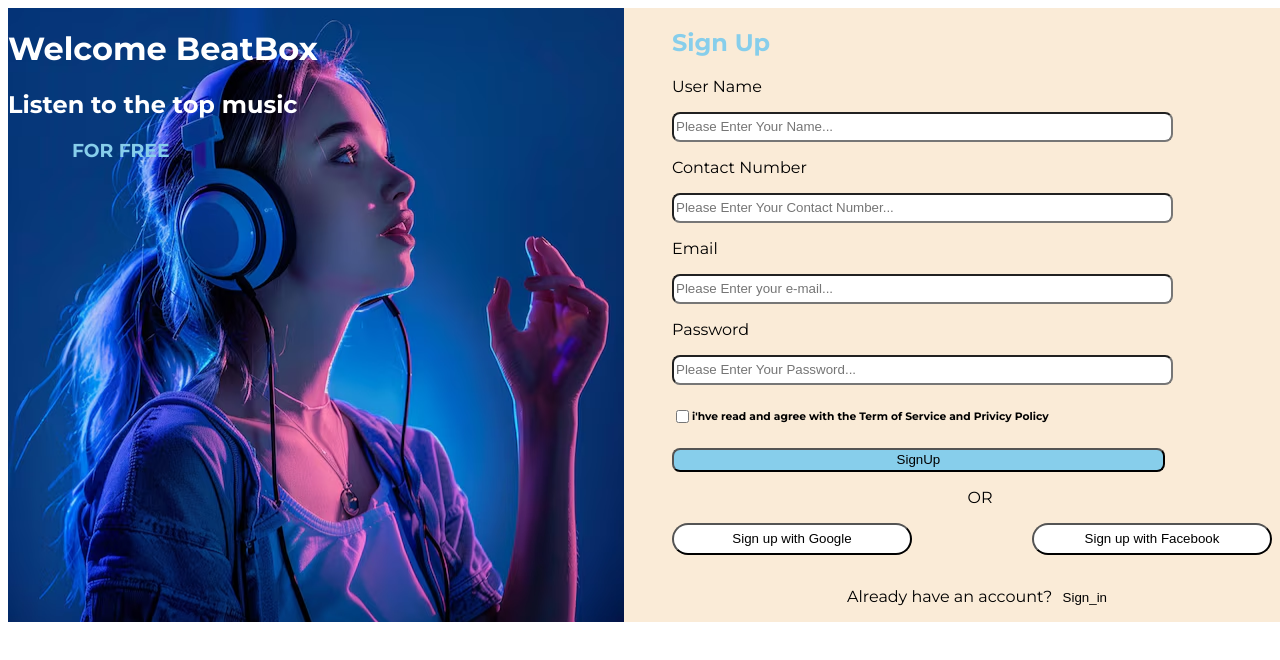
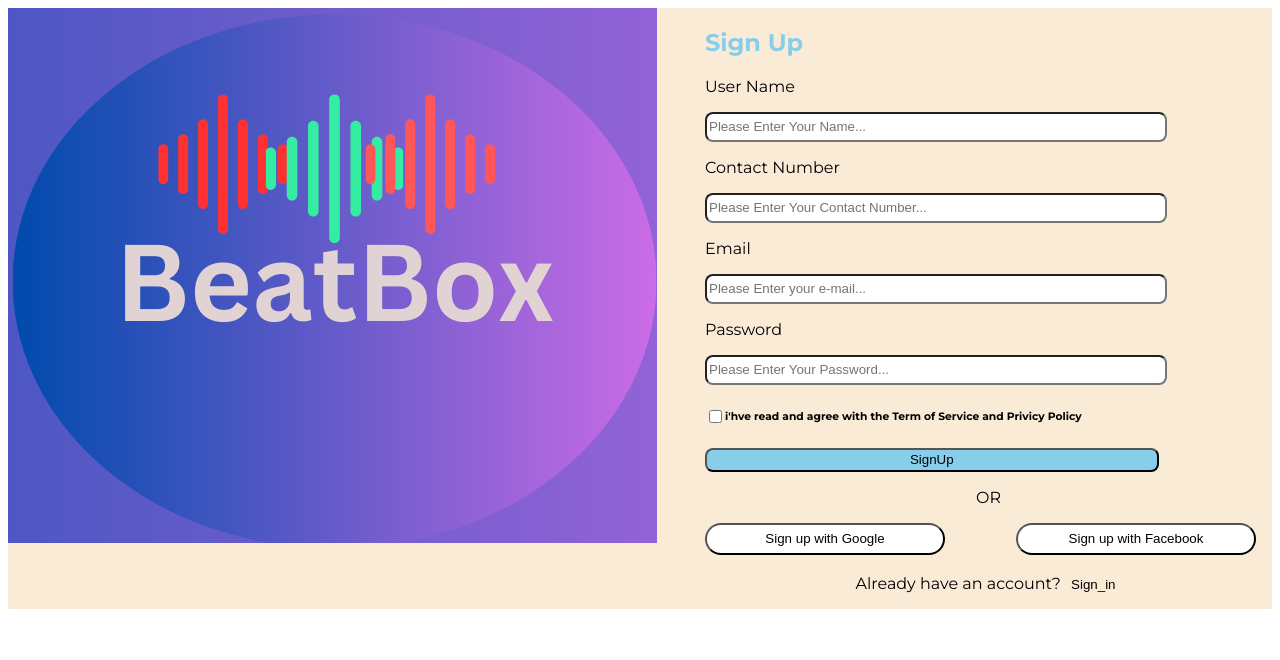
Before and after one commit to Pandit123167/BeatBox, a plain HTML site: page SignUp.html in a window 1280 px wide. Drawn offline with Linux system fonts and the light colour scheme.

Commit message:
add files

```diff
--- a/SignIn.css
+++ b/SignIn.css
@@ -11,9 +11,9 @@ body{
 }
 
 .photo{
-    background-image: url("song.png");
+    /* background-image: url("song.png"); */
     width: 100%;
-    /* height: 100%; */
+    height: 100%;
     color: antiquewhite;
     overflow: hidden;
     flex-wrap: nowrap;
--- a/SignUp.css
+++ b/SignUp.css
@@ -1,12 +1,11 @@
 body{
-    width: 100%;
-    height: 100%;
     font-family: "Montserrat", sans-serif;
     overflow:hidden;
 }
 .main{
     display: flex;
     background-color:antiquewhite;
+
 }
 .signuph{
     color: skyblue;
@@ -14,10 +13,13 @@ body{
 
 .signup{
     width: 100%;
+    height: 100%;
+
 }
 .photo{
-    background-image: url("song.png");
+    /* background-image: url("song.png"); */
     width: 100%;
+    height: 100%;
 }
 .h20{
     color: white;
@@ -81,7 +83,7 @@ body{
 }
 
 .google{
-    margin-bottom: 1rem;
+    margin-bottom: 0.2rem;
 }
 
 .chanel{
--- a/SignUp.html
+++ b/SignUp.html
@@ -13,9 +13,7 @@
     <body>
         <div class="main">
             <div class="photo">
-                <h1 style="color: white;">Welcome BeatBox</h1>
-                <h2 class="h20">Listen to the top music</h2>
-                <h3 class="h21">FOR FREE</h3>
+                <img src="./photo/logo (2).png" alt="">
             </div>
             <div class="signup">
                 <h2 class="signuph">Sign Up</h2>
```
Also changed, not shown: index.html (+1 -3 lines).
